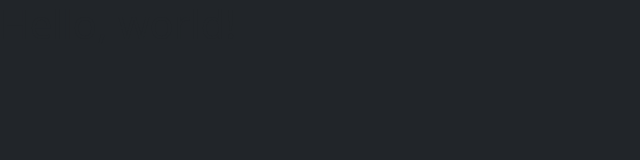
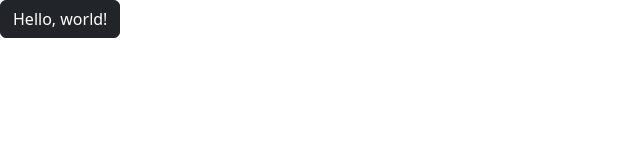
Before and after one commit to gustdev-c/gustdev-c.github.io, a plain HTML site: page index.html in a window 1280 px wide. Shown: the whole page, without its empty margins (0-640 px from the left). Drawn offline with nearby package versions, Linux system fonts and the light colour scheme.

Commit message:
wait why didn't that work let me try adding a button

```diff
--- a/index.html
+++ b/index.html
@@ -6,8 +6,8 @@
     <title>Bootstrap demo</title>
     <link href="https://cdn.jsdelivr.net/npm/bootstrap@5.3.7/dist/css/bootstrap.min.css" rel="stylesheet" integrity="sha384-LN+7fdVzj6u52u30Kp6M/trliBMCMKTyK833zpbD+pXdCLuTusPj697FH4R/5mcr" crossorigin="anonymous">
   </head>
-  <body class="bg-dark">
-    <h1>Hello, world!</h1>
+  <body>
+    <h1 class="btn btn-dark">Hello, world!</h1>
     <script src="https://cdn.jsdelivr.net/npm/bootstrap@5.3.7/dist/js/bootstrap.bundle.min.js" integrity="sha384-ndDqU0Gzau9qJ1lfW4pNLlhNTkCfHzAVBReH9diLvGRem5+R9g2FzA8ZGN954O5Q" crossorigin="anonymous"></script>
   </body>
 </html>
```
